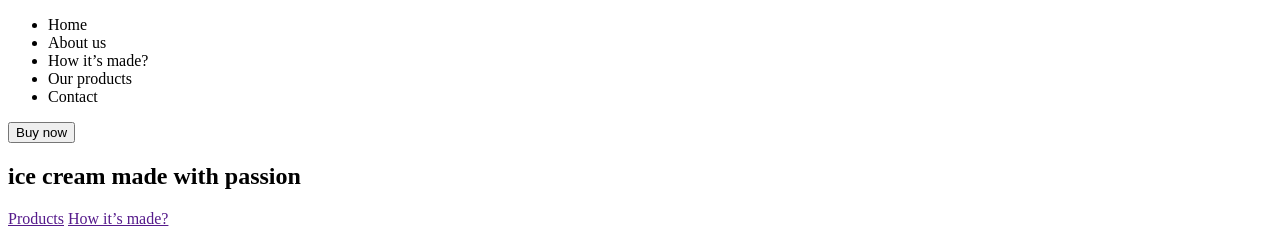
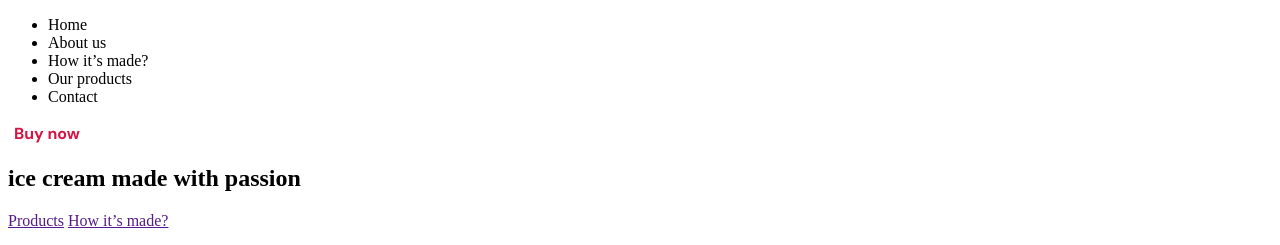
Before and after one commit to ialiev685/page_ice-cream, a plain HTML site: page index.html in a window 1280 px wide. Shown: the top 245 px of the page. Drawn offline with Linux system fonts and the light colour scheme.

```diff
--- a/index.html
+++ b/index.html
@@ -24,7 +24,7 @@
           <li>Contact</li>
         </ul>
       </nav>
-      <button>Buy now</button>
+      <button class="button">Buy now</button>
     </header>
     <main>
       <section class="section-hero">
--- /dev/null
+++ b/sass/components/_button.scss
@@ -0,0 +1,19 @@
+.button {
+  font-family: DM Sans;
+
+  font-weight: 700;
+  font-size: 16px;
+  line-height: 21px;
+
+  background-color: var(--color-bg-button);
+  border: none;
+  outline: none;
+  border-radius: 22px;
+
+  color: var(--color-text-accent);
+
+  &.inverse {
+    color: --color-text-white;
+    background-color: var(--color-bg-button-inverse);
+  }
+}
--- a/sass/main.scss
+++ b/sass/main.scss
@@ -0,0 +1,2 @@
+@import "utilities/variables";
+@import "components/button";
--- a/sass/utilities/_variables.scss
+++ b/sass/utilities/_variables.scss
@@ -17,8 +17,10 @@
   --color-text-inverse: var(--color-white);
   --color-text-primary: var(--color-dark);
   --color-text-second: var(--color-gray);
-  --color-text-accent: var(--color-pink);
+  --color-text-accent: var(--color-accent);
   --color-bg-link-social-footer: var(--color-pink-3);
+  --color-bg-button: var(--color-white);
+  --color-bg-button-inverse: var(--color-accent);
   --color-bg-card-1: var(--color-pink-4);
   --color-bg-card-2: var(--color-beige);
   --color-bg-card-3: var(--color-green);
```
Also changed, not shown: css/main.css, css/main.min.css, image/proportions-apple.png (added), image/proportions-apple@2x-1.png (added), image/proportions-ice-cream.png (added), image/proportions-ice-cream@2x-2.png (added), image/proportions-milk.png (added), image/proportions-milk@2x.png (added), image/svg/icon-apple.svg (deleted), image/svg/icon-arrow-right.svg (added), image/svg/icon-close.svg (added), image/svg/icon-ice-cream.svg (deleted), image/svg/icon-milk.svg (deleted), image/svg/symbol-defs.svg (added), 2 other files.
